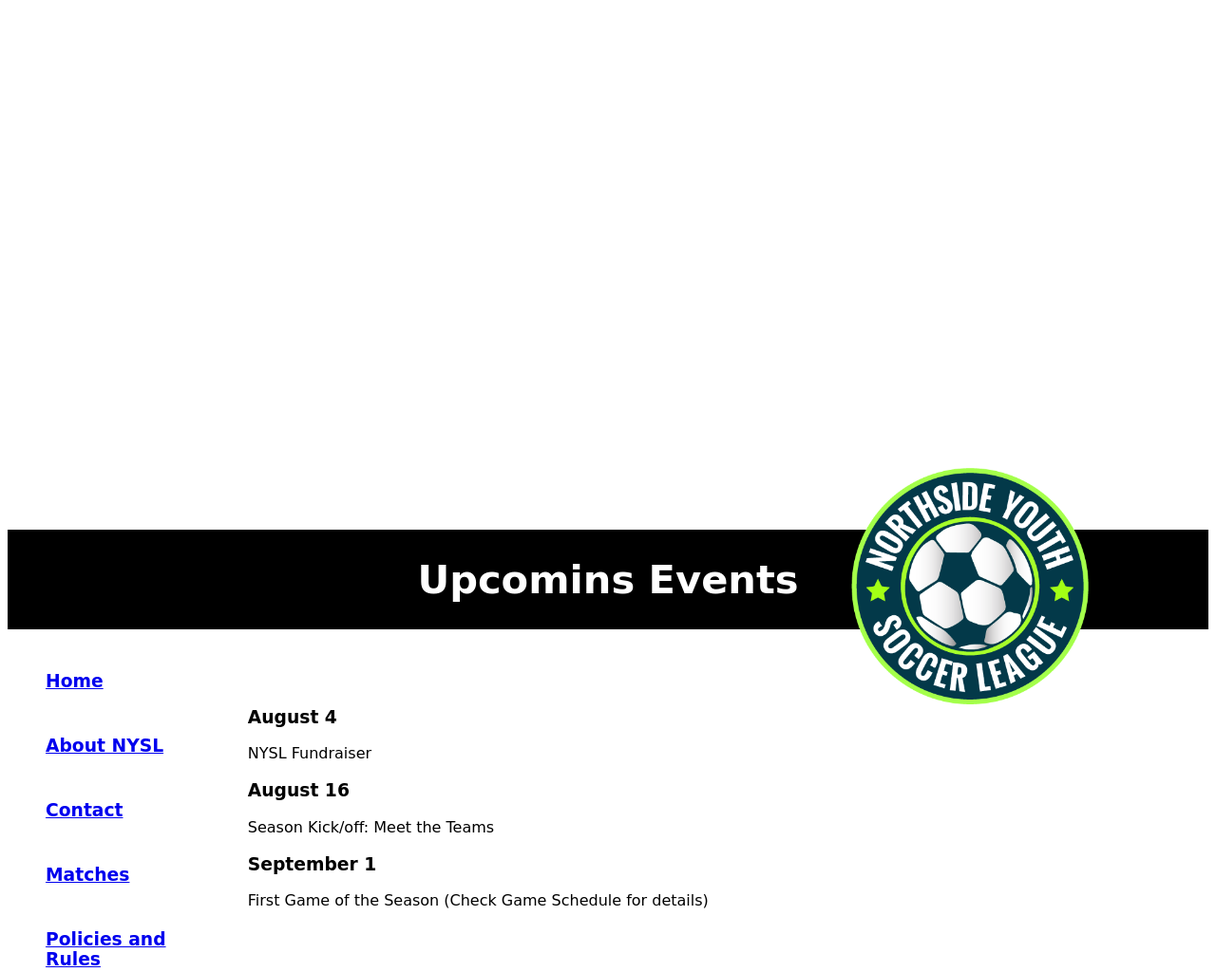
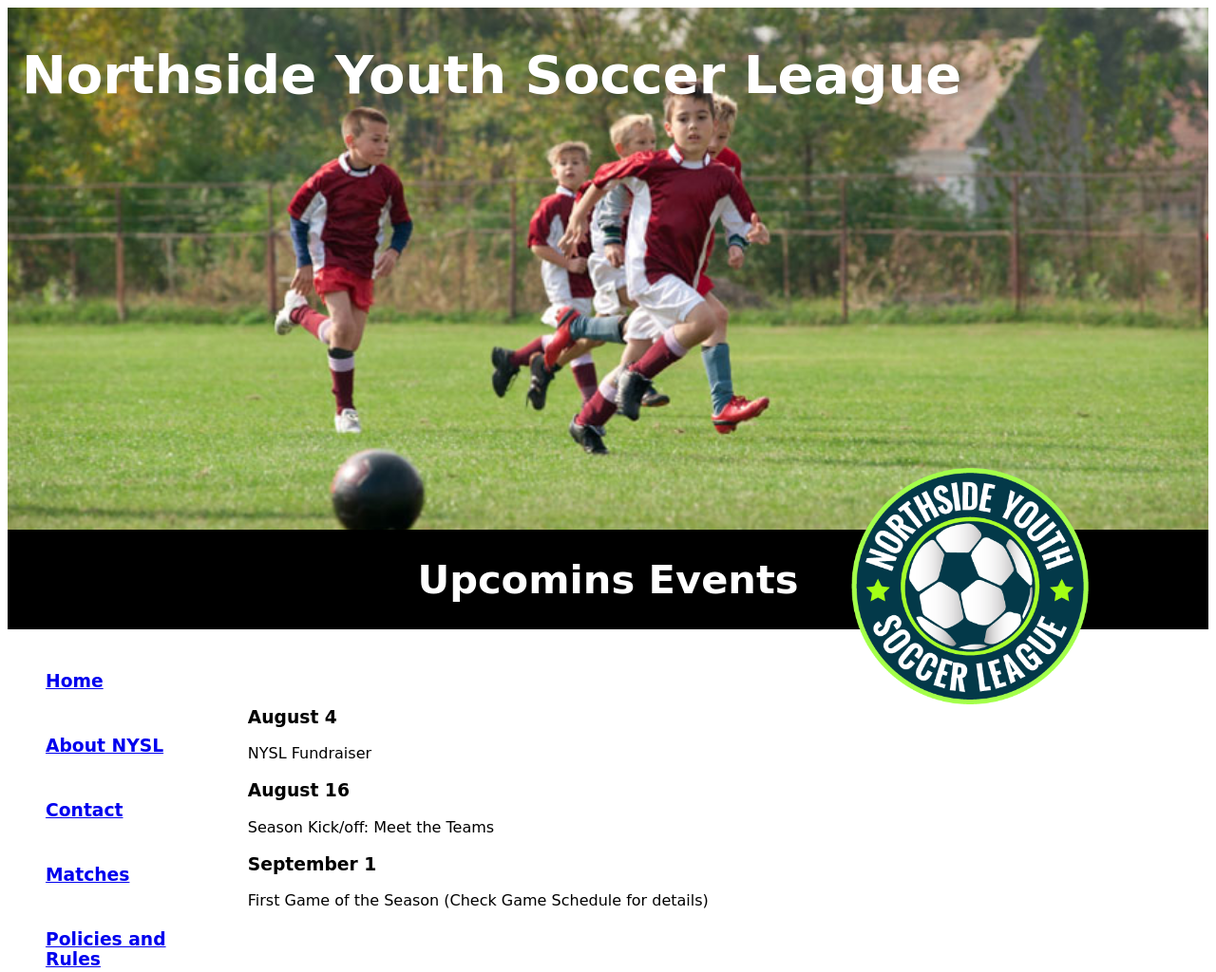
Before and after one commit to danizarate/mindhub, a plain HTML site: page index.html in a window 1280 px wide. Shown: the top 1024 px of the page at 95% size. Drawn offline with Linux system fonts and the light colour scheme.

Commit message:
Update nysl.css

```diff
--- a/css/nysl.css
+++ b/css/nysl.css
@@ -15,7 +15,7 @@
 
 .cabecera{
     height: 550px;
-    background-image: url(images/design1_image1.jpg);
+    background-image: url(../images/design1_image1.jpg);
     background-size: cover;
     /*background-position-y: 20%;*/
 
```
